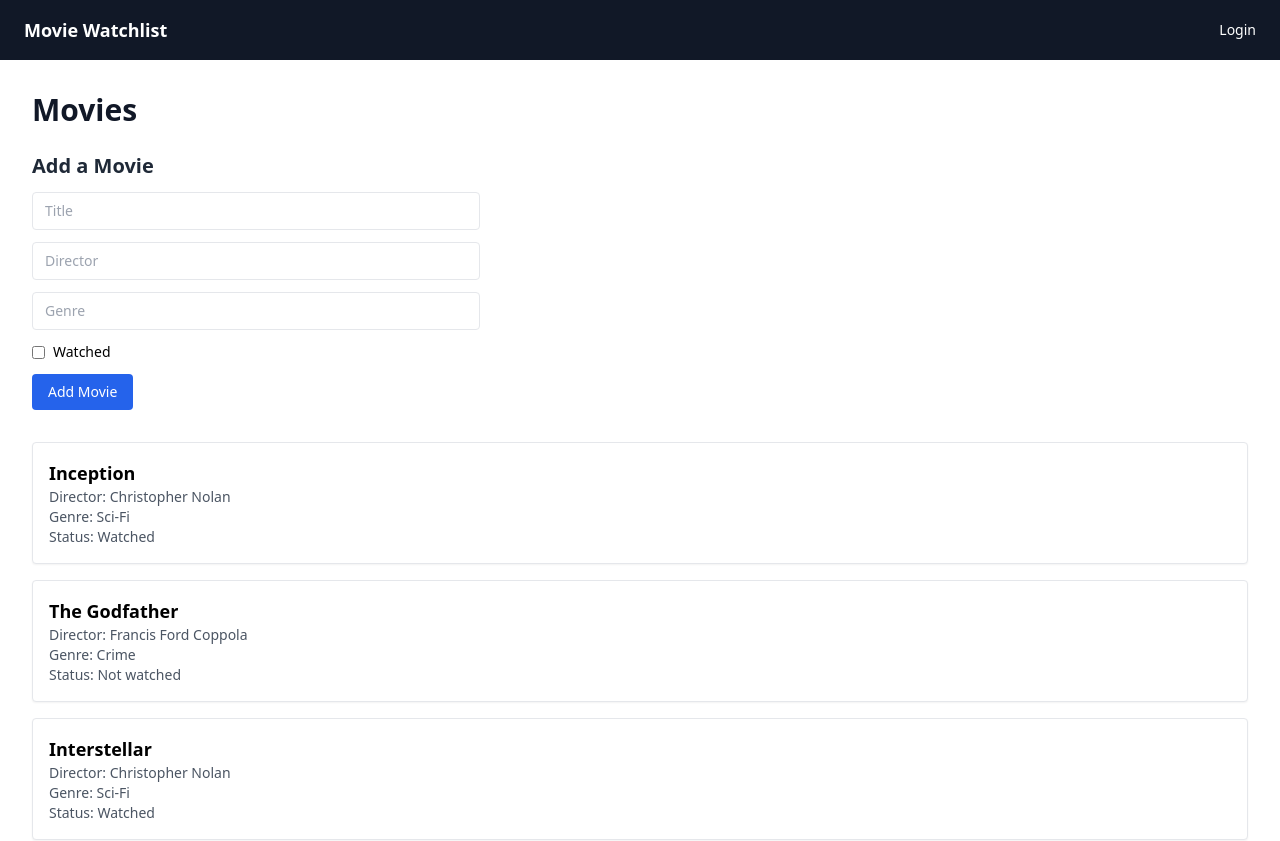
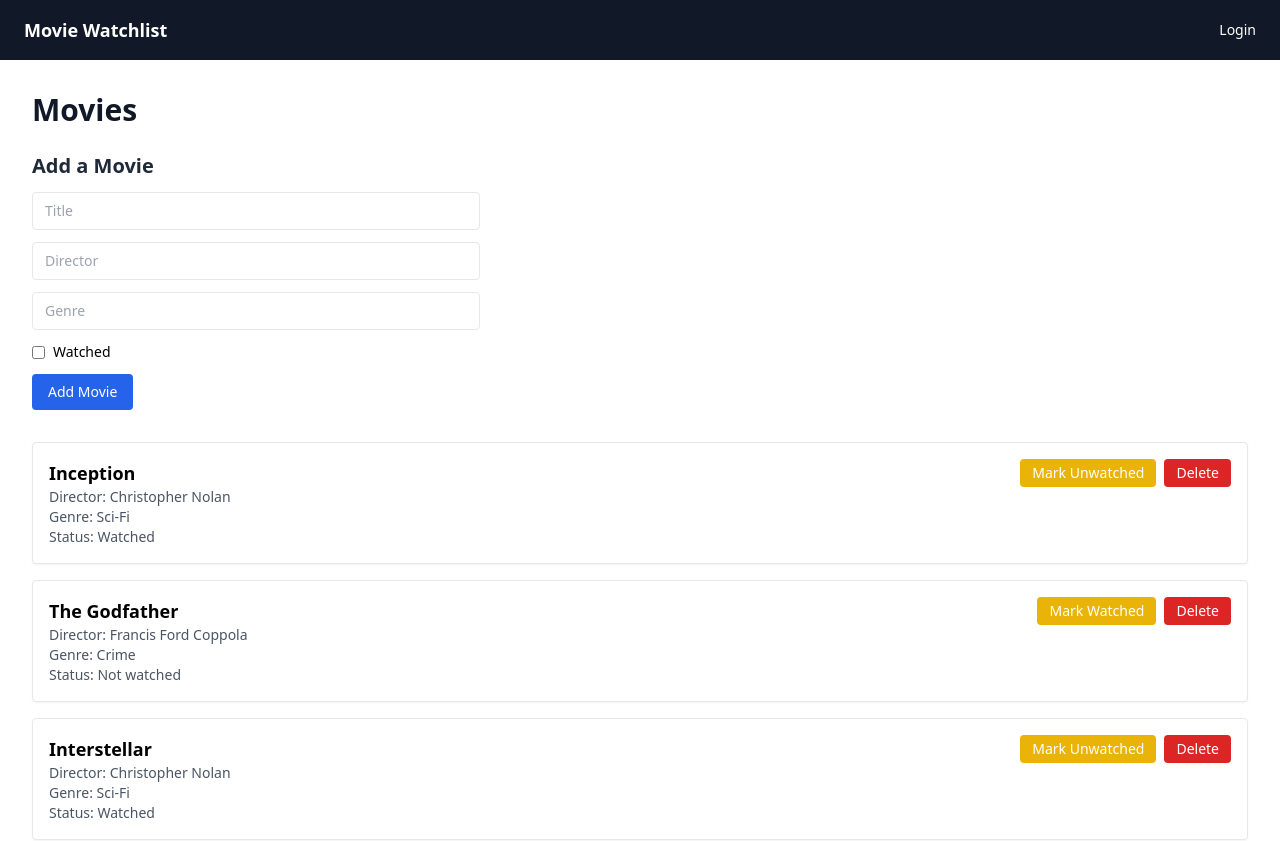
Before and after one commit to vigan131022/movie-watchlist-131022, a React (Vite) app: page /movies in a window 1280 px wide. Shown: the top 841 px of the page. Built offline with nearby package versions, Linux system fonts and the light colour scheme.

Commit message:
Implemented Update and Delete

```diff
--- a/src/pages/MoviesPage.jsx
+++ b/src/pages/MoviesPage.jsx
@@ -23,6 +23,14 @@ function MoviesPage() {
     const newMovie = { ...form, id: Date.now() }
     setMovies(prev => [...prev, newMovie])
     setForm(emptyForm)
+  }
+
+  function toggleWatched(id) {
+    setMovies(prev => prev.map(m => m.id === id ? { ...m, watched: !m.watched } : m))
+  }
+
+  function deleteMovie(id) {
+    setMovies(prev => prev.filter(m => m.id !== id))
   }
 
   return (
@@ -69,13 +77,29 @@ function MoviesPage() {
 
       <ul className="space-y-4">
         {movies.map(movie => (
-          <li key={movie.id} className="border rounded p-4 bg-white shadow-sm">
+          <li key={movie.id} className="border rounded p-4 bg-white shadow-sm flex items-start justify-between">
+            <div>
               <p className="font-bold text-lg">{movie.title}</p>
               <p className="text-sm text-gray-600">Director: {movie.director}</p>
               <p className="text-sm text-gray-600">Genre: {movie.genre}</p>
               <p className="text-sm text-gray-600">
                 Status: {movie.watched ? 'Watched' : 'Not watched'}
               </p>
+            </div>
+            <div className="flex gap-2 ml-4">
+              <button
+                onClick={() => toggleWatched(movie.id)}
+                className="text-sm bg-yellow-500 text-white px-3 py-1 rounded hover:bg-yellow-600"
+              >
+                {movie.watched ? 'Mark Unwatched' : 'Mark Watched'}
+              </button>
+              <button
+                onClick={() => deleteMovie(movie.id)}
+                className="text-sm bg-red-600 text-white px-3 py-1 rounded hover:bg-red-700"
+              >
+                Delete
+              </button>
+            </div>
           </li>
         ))}
       </ul>
```
Lines whose indentation alone changed are shown as unchanged.
